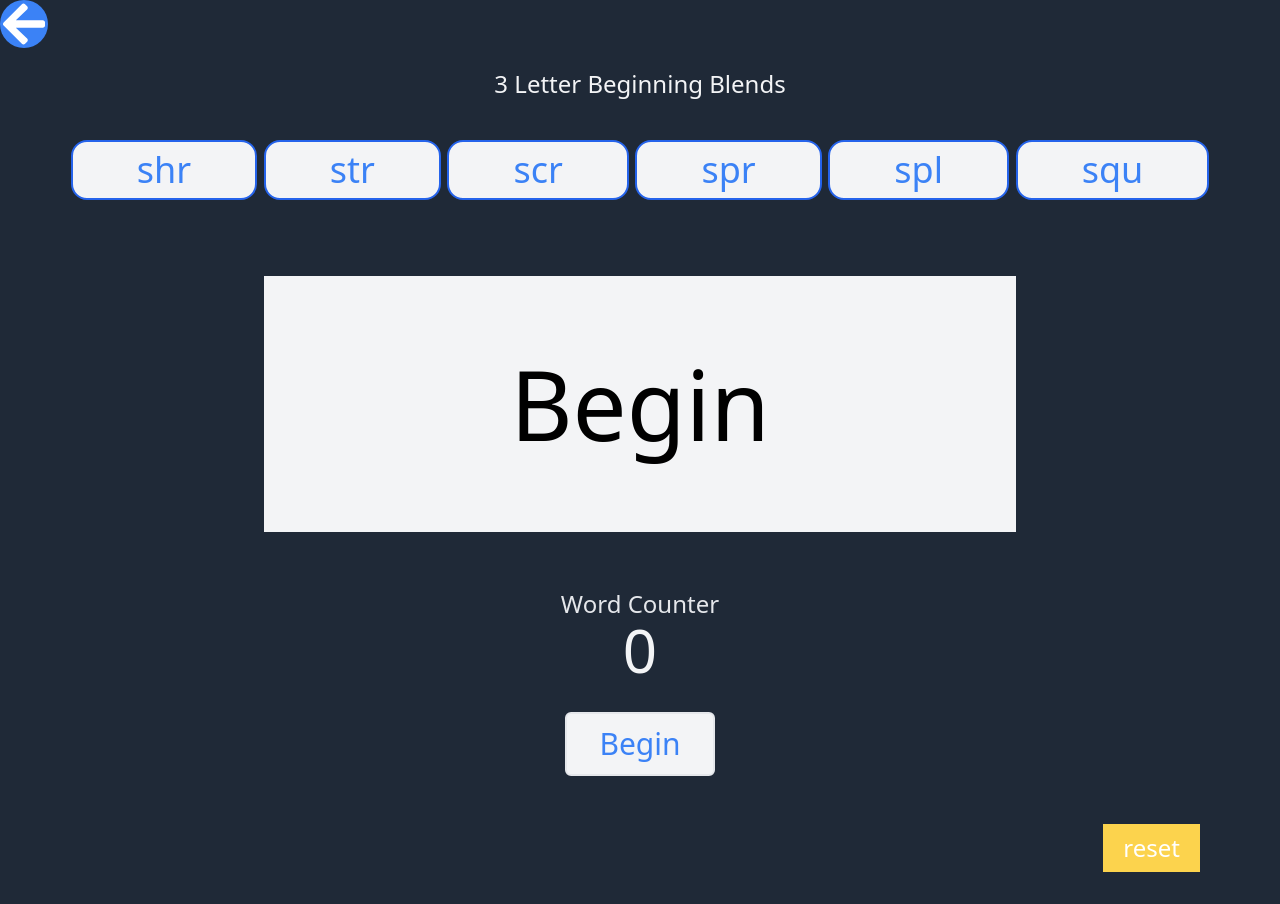
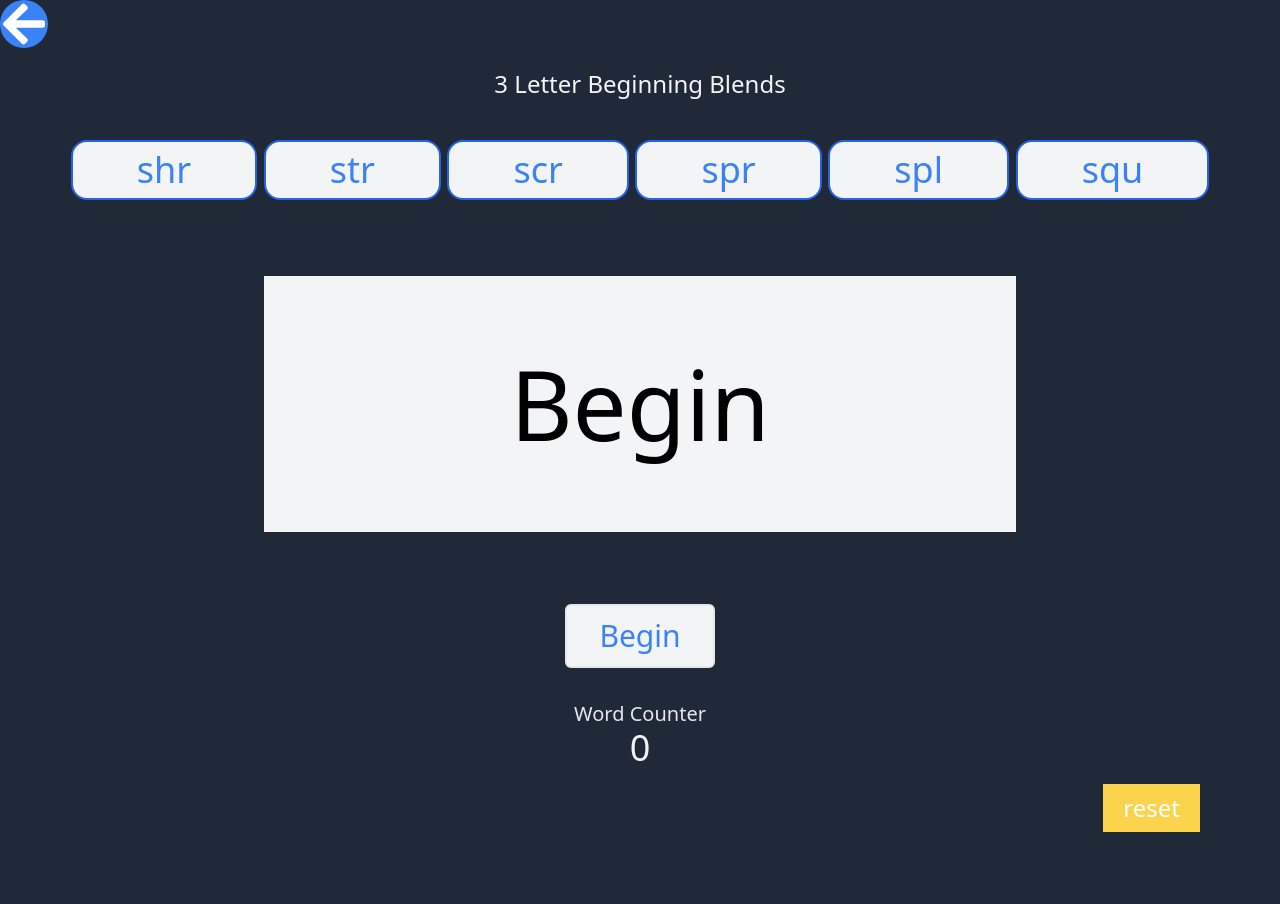
Before and after one commit to carlosdlroca/aa-hop-v2, a Next.js app: page /hop/3-letter-beginning-blends in a window 1280 px wide. After the commit the page ends 864 px from the top, so only its background shows below. Built offline with nearby package versions, Linux system fonts and the light colour scheme.

Commit message:
edit ordering of word counter

```diff
--- a/components/hop.js
+++ b/components/hop.js
@@ -24,12 +24,6 @@ export default function HOP({ file, playAudio }) {
                 activeButtons={state.activeButtons}
             />
             <WordDisplay chosenWord={state.chosenWord} color={file.color} />
-            <section className='counter grid place-items-center'>
-                <span className='text-gray-200 text-2xl'>Word Counter</span>
-                <h2 className='text-gray-100 inline-block text-6xl'>
-                    {state.count}{" "}
-                </h2>
-            </section>
             <button
                 className={`chooseNewWordButton ${printClassWithColor(
                     file.color
@@ -45,6 +39,12 @@ export default function HOP({ file, playAudio }) {
                     ? "Begin"
                     : "Next Word"}
             </button>
+            <section className='counter grid place-items-center'>
+                <span className='text-gray-200 text-xl'>Word Counter</span>
+                <h2 className='text-gray-100 inline-block text-4xl'>
+                    {state.count}{" "}
+                </h2>
+            </section>
         </div>
     );
 }
```
